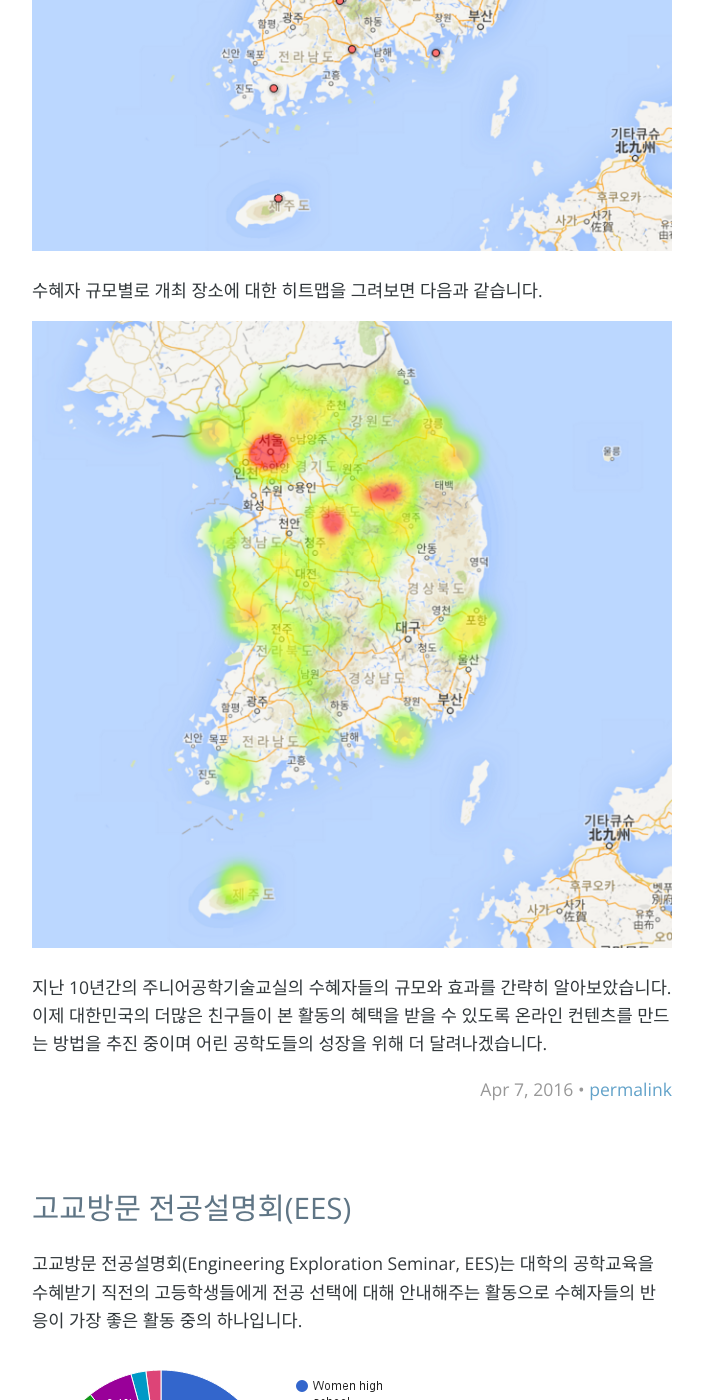
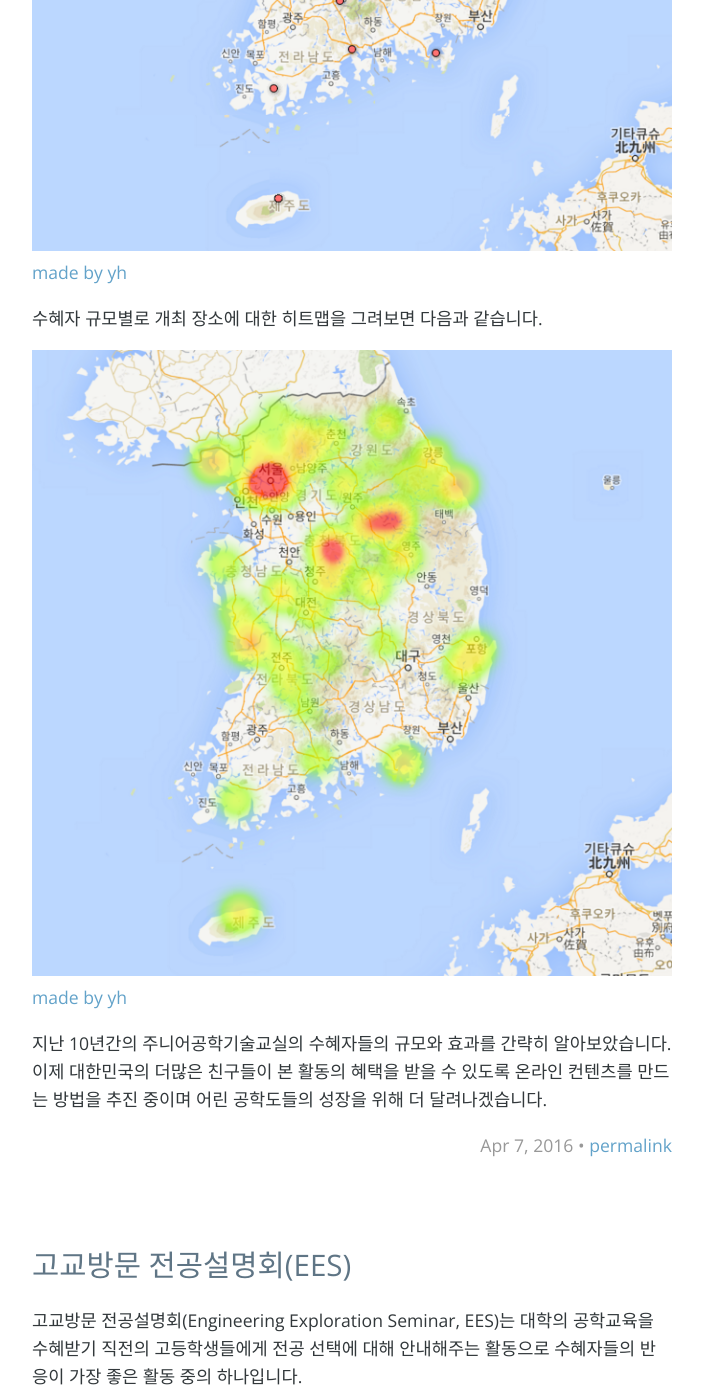
Before and after one commit to HyoukJang/yehsdata, a Jekyll site: the page built from index.html, in a window 1280 px wide and 1400 px high, scrolled down 2052 px. Shown: the whole window, without its empty margins (288-991 px from the left). Built offline with Jekyll 4.4.1, drawn with Linux system fonts in a browser that asks for light colours; the list of posts is cut into pages by our own code.

Commit message:
add reference(yh)

```diff
--- a/_posts/2016-04-06-EES_post.md
+++ b/_posts/2016-04-06-EES_post.md
@@ -11,10 +11,12 @@ date:   2016-04-06 09:34:02 +0900
 11년간 총 6800명 규모의 수혜자가 발생하였으며, 위의 수혜자 분포 차트와 같이 영재학교, 과학고등학교, 일반고등학교, 글쓰기말하기 공학캠프, 초청 전공설명회에 이르기까지 다양한 형태의 전공설명회를 진행하였습니다.
 
 ![2006 - 2016 고교방문 전공설명회 개최 장소 지도]({{site.url}}/yehsdata/img/2016_YEHS_EES_pointmap.png)
+[made by yh](http://54.200.131.9/)
 
 다음은 수혜자 규모에 따른 히트맵 입니다.
 
 ![2006 - 2016 고교방문 전공설명회 개최 장소 히트맵]({{site.url}}/yehsdata/img/2016_YEHS_EES_heatmap.png)
+[made by yh](http://54.200.131.9/)
 
 본 활동의 가장 큰 파급효과는 실제 본 활동의 수혜를 받은 고등학생이 현재 차세대리더로서 같이 활동하며 또다른 공여자로서의 역할을 수행하는 선순환 효과에 있으며, 앞으로 더 많은 사례가 발생할 것으로 보입니다.
 
--- a/_posts/2016-04-07-JEA_post.md
+++ b/_posts/2016-04-07-JEA_post.md
@@ -15,10 +15,12 @@ date:   2016-04-07 09:34:02 +0900
 본 활동의 가장 큰 파급효과는 국토 전지역에 해당하는 균형 수혜에 있습니다. 다음의 차트를 보면 대한민국 본토 및 최남단 제주도에 이르기까지 국토 전체에 분포되어 있으며 공학교육 수혜가 어려운 지역에 직접찾아가 진행하였다는 점에서 효과가 더욱 크다고 볼 수 있습니다.
 
 ![2006 - 2016 주니어공학기술교실 개최 장소 지도]({{site.url}}/yehsdata/img/2016_YEHS_JEA_pointmap.png)
+[made by yh](http://54.200.131.9/)
 
 수혜자 규모별로 개최 장소에 대한 히트맵을 그려보면 다음과 같습니다.
 
 ![2006 - 2016 주니어공학기술교실 수혜자규모별 히트맵]({{site.url}}/yehsdata/img/2016_YEHS_JEA_heatmap.png)
+[made by yh](http://54.200.131.9/)
 
 지난 10년간의 주니어공학기술교실의 수혜자들의 규모와 효과를 간략히 알아보았습니다.
 이제 대한민국의 더많은 친구들이 본 활동의 혜택을 받을 수 있도록 온라인 컨텐츠를 만드는 방법을 추진 중이며 어린 공학도들의 성장을 위해 더 달려나겠습니다.
```
